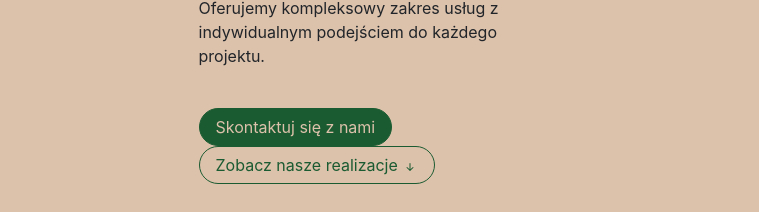
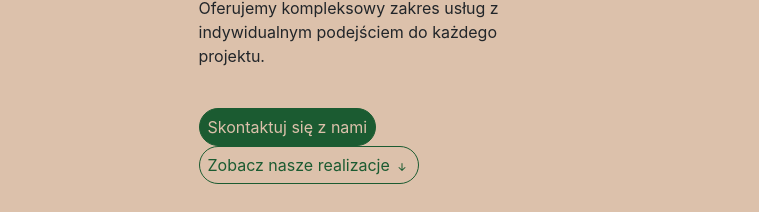
Before and after one commit to karolinabarnik/Bootstrap-layout, a plain HTML site: page index.html in a window 1280 px wide. Shown: the part 588-800 px from the top of the page, 0-759 px from the left. Drawn offline with nearby package versions, Linux system fonts and the light colour scheme; a script that the page names is missing.

Commit message:
change hero-block

```diff
--- a/index.html
+++ b/index.html
@@ -78,9 +78,9 @@
                                     realizacji.
                                     Oferujemy kompleksowy zakres usług z indywidualnym podejściem do każdego projektu.
                                 </p>
-                                <button class="btn btn-heroblockfirst rounded rounded-pill px-3"> Skontaktuj się z
+                                <button class="btn btn-heroblockfirst rounded rounded-pill px-2"> Skontaktuj się z
                                     nami</button>
-                                <a href="#" class="btn btn-heroblocksecond rounded-pill px-3">Zobacz nasze realizacje
+                                <a href="#" class="btn btn-heroblocksecond rounded-pill px-2">Zobacz nasze realizacje
                                     <svg xmlns="http://www.w3.org/2000/svg" width="16" height="16" fill="currentColor"
                                         class="bi bi-arrow-down-short" viewBox="0 0 16 16">
                                         <path fill-rule="evenodd"
```
